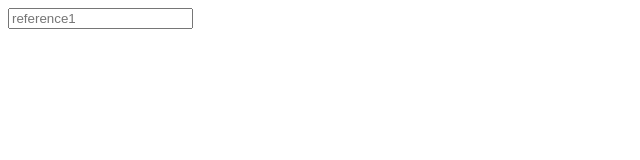
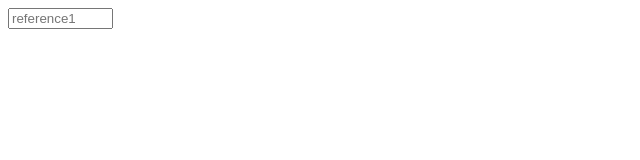
Before and after one commit to AXO-Offical/Referencer, a plain HTML site: page Index.html in a window 1280 px wide. Shown: the full height of the page, 0-640 px from the left. Drawn offline with Linux system fonts and the light colour scheme.

Commit message:
Update Index.html

```diff
--- a/Index.html
+++ b/Index.html
@@ -4,6 +4,6 @@
 
   </head>
   <body>
-    <input placeholder="reference1" width="100px">
+    <input placeholder="reference1" size=10>
   </body>
 </html>
```
